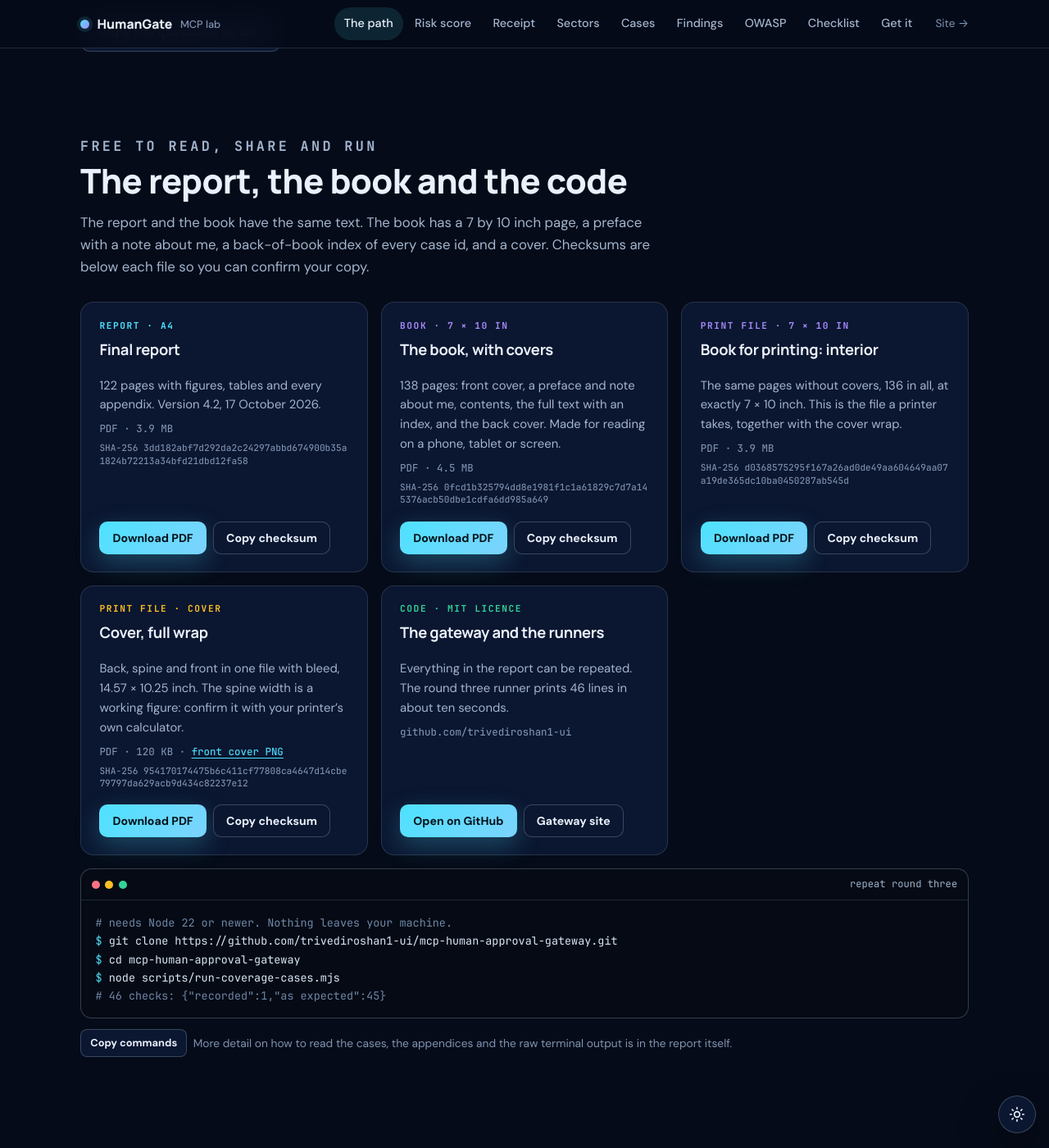
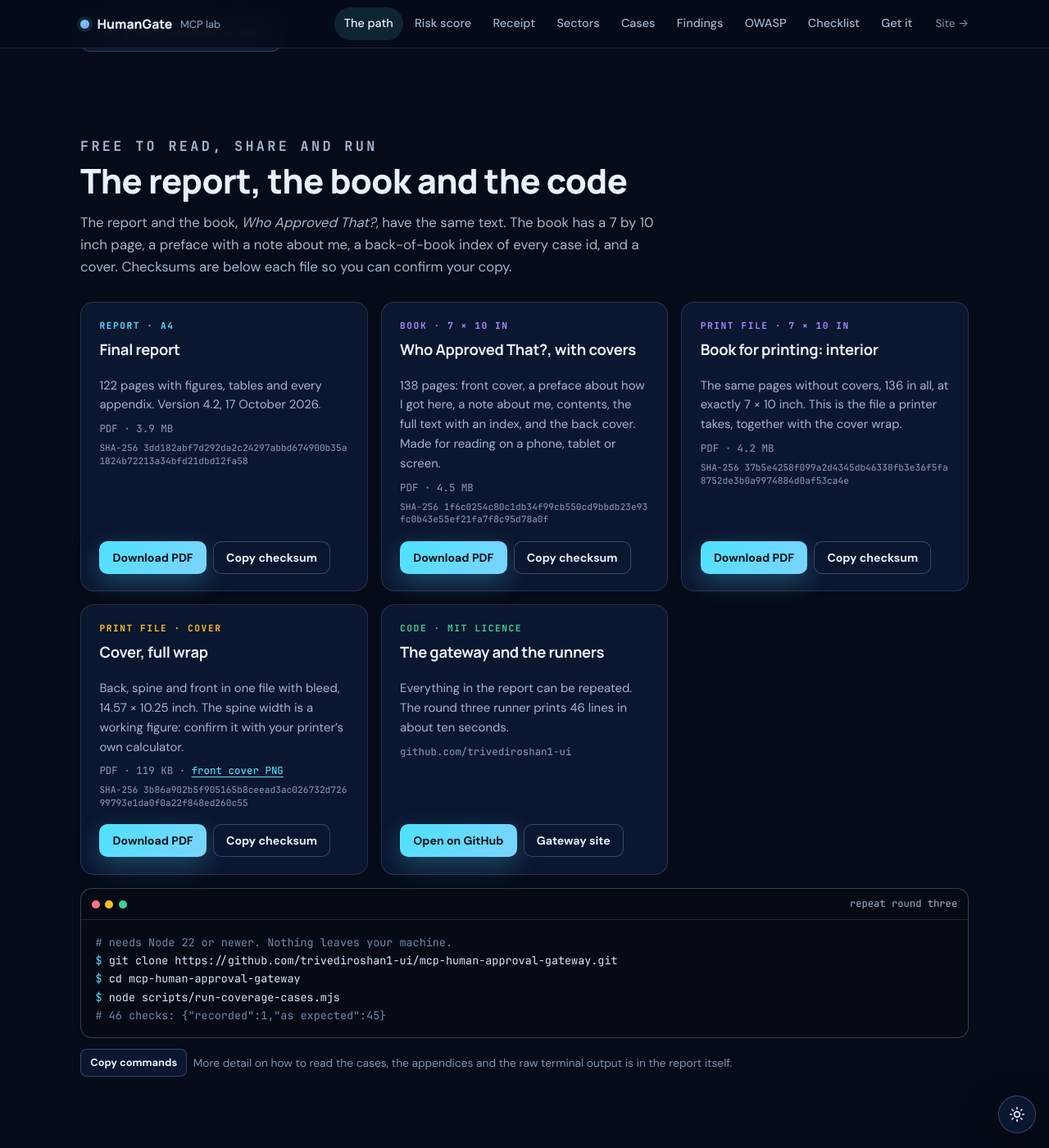
Before and after one commit to trivediroshan1-ui/trivediroshan1-ui.github.io, a Jekyll site: the page mcp-lab-portal/index.html, which Jekyll copies as it is, in a window 1280 px wide and 1400 px high, scrolled down 14328 px. Shown: the whole window at 82% size. Built offline with Jekyll 4.4.1, drawn with Linux system fonts in a browser that asks for light colours; some of the changed text lies outside the part shown.

Commit message:
Book renamed Who Approved That?, new cover, title page and spine; preface rewritten in my own words; book files renamed

```diff
--- a/assets/chatbot-data.js
+++ b/assets/chatbot-data.js
@@ -243,7 +243,7 @@
     url: "/mcp-lab-results/",
     keywords: ["mcp results","mcp test results","how many tests","76 cases","210 tests","what failed","test report","mcp report pdf","report"],
     answer:
-      "The results page lists what happened in the MCP lab tests: 210 automated tests and a 76-case runner, with 72 as expected, 1 different and 3 for information. It records the gaps found and what was fixed, and the full 122-page final report (and a 138-page book edition with covers, free as a PDF), covering three rounds and 210 scripted checks (round three looked at the permit and receipt, identity, secrets and 20 made-up sector tools), is a PDF at /assets/humangate-mcp-lab-final-report.pdf. A separate portal at /mcp-lab-portal/ lets you explore the path, a risk score calculator, 161 cases and the findings. Tools are synthetic, reviewer names are typed rather than proven, and each case was run once on Roshan's own machines.",
+      "The results page lists what happened in the MCP lab tests: 210 automated tests and a 76-case runner, with 72 as expected, 1 different and 3 for information. It records the gaps found and what was fixed, and the full 122-page final report (and a 138-page book edition titled Who Approved That?, with covers, free as a PDF), covering three rounds and 210 scripted checks (round three looked at the permit and receipt, identity, secrets and 20 made-up sector tools), is a PDF at /assets/humangate-mcp-lab-final-report.pdf. A separate portal at /mcp-lab-portal/ lets you explore the path, a risk score calculator, 161 cases and the findings. Tools are synthetic, reviewer names are typed rather than proven, and each case was run once on Roshan's own machines.",
   },
   {
     id: "mcp-lab-use-cases",
--- a/mcp-lab-case-study/index.html
+++ b/mcp-lab-case-study/index.html
@@ -92,7 +92,7 @@
       <section>
         <h2>Honest limits</h2>
         <p class="body-text">One run each, on my machines, with synthetic tools. This shows what this gateway did on these cases. It does not prove it secure.</p>
-        <p class="mcp-cta"><a class="btn btn-primary" href="/assets/humangate-mcp-lab-final-report.pdf">Download the full report (PDF, 122 pages)</a> <a class="btn btn-ghost" href="/mcp-lab-portal/">Explore the portal</a> <a class="btn btn-ghost" href="/assets/humangate-mcp-lab-book.pdf">The book (PDF, 138 pages with covers)</a> <a class="btn btn-ghost" href="/mcp-human-approval-gateway/">Try the lab in your browser</a> <a class="btn btn-ghost" href="https://github.com/trivediroshan1-ui/mcp-human-approval-gateway">Source on GitHub</a></p>
+        <p class="mcp-cta"><a class="btn btn-primary" href="/assets/humangate-mcp-lab-final-report.pdf">Download the full report (PDF, 122 pages)</a> <a class="btn btn-ghost" href="/mcp-lab-portal/">Explore the portal</a> <a class="btn btn-ghost" href="/assets/who-approved-that-book.pdf">Read the book: Who Approved That? (PDF, 138 pages)</a> <a class="btn btn-ghost" href="/mcp-human-approval-gateway/">Try the lab in your browser</a> <a class="btn btn-ghost" href="https://github.com/trivediroshan1-ui/mcp-human-approval-gateway">Source on GitHub</a></p>
       </section>
       <aside class="hg-next" aria-labelledby="hg-next-t">
         <p class="eyebrow">Where next</p>
--- a/mcp-lab-portal/index.html
+++ b/mcp-lab-portal/index.html
@@ -54,8 +54,8 @@
         </div>
       </div>
       <figure class="cover3d">
-        <img src="/assets/humangate-mcp-lab-book-cover-front.png" width="1069" height="1538" alt="Front cover of the book edition: Can a person stay in control of an AI agent?" decoding="async">
-        <figcaption>The book edition, 7 by 10 inch, free as a PDF</figcaption>
+        <img src="/assets/who-approved-that-cover-front.png" width="1069" height="1538" alt="Front cover of the book Who Approved That?" decoding="async">
+        <figcaption><b>Who Approved That?</b> The book, 7 by 10 inch, free as a PDF</figcaption>
       </figure>
     </div>
 
@@ -223,20 +223,20 @@
 <section class="s" id="get">
   <div class="wrap">
     <div class="sh"><p class="eyebrow">Free to read, share and run</p><h2>The report, the book and the code</h2>
-      <p>The report and the book have the same text. The book has a 7 by 10 inch page, a preface with a note about me, a back-of-book index of every case id, and a cover. Checksums are below each file so you can confirm your copy.</p></div>
+      <p>The report and the book, <em>Who Approved That?</em>, have the same text. The book has a 7 by 10 inch page, a preface with a note about me, a back-of-book index of every case id, and a cover. Checksums are below each file so you can confirm your copy.</p></div>
     <div class="dl">
       <article class="card" style="--k:var(--cy)"><span class="tag">Report &middot; A4</span><h3>Final report</h3><p>122 pages with figures, tables and every appendix. Version 4.2, 17 October 2026.</p><span class="meta">PDF &middot; 3.9 MB</span>
         <div class="hash">SHA-256 3dd182abf7d292da2c24297abbd674900b35a1824b72213a34bfd21dbd12fa58</div>
         <div class="row"><a class="btn sm pri" href="/assets/humangate-mcp-lab-final-report.pdf">Download PDF</a><button class="btn sm" type="button" data-copy="3dd182abf7d292da2c24297abbd674900b35a1824b72213a34bfd21dbd12fa58">Copy checksum</button></div></article>
-      <article class="card" style="--k:var(--vi)"><span class="tag" style="color:var(--vi)">Book &middot; 7 &times; 10 in</span><h3>The book, with covers</h3><p>138 pages: front cover, a preface and note about me, contents, the full text with an index, and the back cover. Made for reading on a phone, tablet or screen.</p><span class="meta">PDF &middot; 4.5 MB</span>
-        <div class="hash">SHA-256 0fcd1b325794dd8e1981f1c1a61829c7d7a145376acb50dbe1cdfa6dd985a649</div>
-        <div class="row"><a class="btn sm pri" href="/assets/humangate-mcp-lab-book.pdf">Download PDF</a><button class="btn sm" type="button" data-copy="0fcd1b325794dd8e1981f1c1a61829c7d7a145376acb50dbe1cdfa6dd985a649">Copy checksum</button></div></article>
-      <article class="card" style="--k:var(--vi)"><span class="tag" style="color:var(--vi)">Print file &middot; 7 &times; 10 in</span><h3>Book for printing: interior</h3><p>The same pages without covers, 136 in all, at exactly 7 &times; 10 inch. This is the file a printer takes, together with the cover wrap.</p><span class="meta">PDF &middot; 3.9 MB</span>
-        <div class="hash">SHA-256 d0368575295f167a26ad0de49aa604649aa07a19de365dc10ba0450287ab545d</div>
-        <div class="row"><a class="btn sm pri" href="/assets/humangate-mcp-lab-book-interior.pdf">Download PDF</a><button class="btn sm" type="button" data-copy="d0368575295f167a26ad0de49aa604649aa07a19de365dc10ba0450287ab545d">Copy checksum</button></div></article>
-      <article class="card" style="--k:var(--am)"><span class="tag" style="color:var(--am)">Print file &middot; cover</span><h3>Cover, full wrap</h3><p>Back, spine and front in one file with bleed, 14.57 &times; 10.25 inch. The spine width is a working figure: confirm it with your printer&rsquo;s own calculator.</p><span class="meta">PDF &middot; 120 KB &middot; <a href="/assets/humangate-mcp-lab-book-cover-front.png">front cover PNG</a></span>
-        <div class="hash">SHA-256 954170174475b6c411cf77808ca4647d14cbe79797da629acb9d434c82237e12</div>
-        <div class="row"><a class="btn sm pri" href="/assets/humangate-mcp-lab-book-cover-wrap.pdf">Download PDF</a><button class="btn sm" type="button" data-copy="954170174475b6c411cf77808ca4647d14cbe79797da629acb9d434c82237e12">Copy checksum</button></div></article>
+      <article class="card" style="--k:var(--vi)"><span class="tag" style="color:var(--vi)">Book &middot; 7 &times; 10 in</span><h3>Who Approved That?, with covers</h3><p>138 pages: front cover, a preface about how I got here, a note about me, contents, the full text with an index, and the back cover. Made for reading on a phone, tablet or screen.</p><span class="meta">PDF &middot; 4.5 MB</span>
+        <div class="hash">SHA-256 1f6c0254c80c1db34f99cb550cd9bbdb23e93fc0b43e55ef21fa7f8c95d78a0f</div>
+        <div class="row"><a class="btn sm pri" href="/assets/who-approved-that-book.pdf">Download PDF</a><button class="btn sm" type="button" data-copy="1f6c0254c80c1db34f99cb550cd9bbdb23e93fc0b43e55ef21fa7f8c95d78a0f">Copy checksum</button></div></article>
+      <article class="card" style="--k:var(--vi)"><span class="tag" style="color:var(--vi)">Print file &middot; 7 &times; 10 in</span><h3>Book for printing: interior</h3><p>The same pages without covers, 136 in all, at exactly 7 &times; 10 inch. This is the file a printer takes, together with the cover wrap.</p><span class="meta">PDF &middot; 4.2 MB</span>
+        <div class="hash">SHA-256 37b5e4258f099a2d4345db46338fb3e36f5fa8752de3b0a9974884d0af53ca4e</div>
+        <div class="row"><a class="btn sm pri" href="/assets/who-approved-that-book-interior.pdf">Download PDF</a><button class="btn sm" type="button" data-copy="37b5e4258f099a2d4345db46338fb3e36f5fa8752de3b0a9974884d0af53ca4e">Copy checksum</button></div></article>
+      <article class="card" style="--k:var(--am)"><span class="tag" style="color:var(--am)">Print file &middot; cover</span><h3>Cover, full wrap</h3><p>Back, spine and front in one file with bleed, 14.57 &times; 10.25 inch. The spine width is a working figure: confirm it with your printer&rsquo;s own calculator.</p><span class="meta">PDF &middot; 119 KB &middot; <a href="/assets/who-approved-that-cover-front.png">front cover PNG</a></span>
+        <div class="hash">SHA-256 3b86a902b5f905165b8ceead3ac026732d72699793e1da0f0a22f848ed260c55</div>
+        <div class="row"><a class="btn sm pri" href="/assets/who-approved-that-book-cover-wrap.pdf">Download PDF</a><button class="btn sm" type="button" data-copy="3b86a902b5f905165b8ceead3ac026732d72699793e1da0f0a22f848ed260c55">Copy checksum</button></div></article>
       <article class="card" style="--k:var(--em)"><span class="tag" style="color:var(--em)">Code &middot; MIT licence</span><h3>The gateway and the runners</h3><p>Everything in the report can be repeated. The round three runner prints 46 lines in about ten seconds.</p><span class="meta">github.com/trivediroshan1-ui</span>
         <div class="row"><a class="btn sm pri" href="https://github.com/trivediroshan1-ui/mcp-human-approval-gateway">Open on GitHub</a><a class="btn sm" href="/mcp-human-approval-gateway/">Gateway site</a></div></article>
     </div>
--- a/mcp-lab-results/index.html
+++ b/mcp-lab-results/index.html
@@ -88,7 +88,7 @@
         <h2>How to read this</h2>
         <p class="body-text">The gateway and every tool it guards are synthetic. Nothing real is touched. Each case was run once by a script that talks to the same <code>/mcp</code> endpoint the MCP Inspector uses. The lost-response and clock cases run inside the test harness, because the fault switch and the clock only exist there. A separate real 11-minute wait also ended in &ldquo;expired&rdquo;. Reviewer names are typed into the request, not authenticated, and one case shows why that matters. This shows what this gateway did on these cases. It does not prove it secure.</p>
         <p class="body-text">The short version: <a href="/mcp-lab-case-study/">the case study</a>. What each case does and why it matters: <a href="/mcp-lab-use-cases/">the use cases in detail</a>.</p>
-        <p class="mcp-cta"><a class="btn btn-primary" href="/assets/humangate-mcp-lab-final-report.pdf">Download the full report (PDF, 122 pages)</a> <a class="btn btn-ghost" href="/mcp-lab-portal/">Explore the portal</a> <a class="btn btn-ghost" href="/assets/humangate-mcp-lab-book.pdf">The book (PDF, 138 pages with covers)</a> <a class="btn btn-ghost" href="/mcp-human-approval-gateway/">Try the lab in your browser</a> <a class="btn btn-ghost" href="https://github.com/trivediroshan1-ui/mcp-human-approval-gateway">Source on GitHub</a></p>
+        <p class="mcp-cta"><a class="btn btn-primary" href="/assets/humangate-mcp-lab-final-report.pdf">Download the full report (PDF, 122 pages)</a> <a class="btn btn-ghost" href="/mcp-lab-portal/">Explore the portal</a> <a class="btn btn-ghost" href="/assets/who-approved-that-book.pdf">Read the book: Who Approved That? (PDF, 138 pages)</a> <a class="btn btn-ghost" href="/mcp-human-approval-gateway/">Try the lab in your browser</a> <a class="btn btn-ghost" href="https://github.com/trivediroshan1-ui/mcp-human-approval-gateway">Source on GitHub</a></p>
       </section>
       <aside class="hg-next" aria-labelledby="hg-next-t">
         <p class="eyebrow">Where next</p>
```
Also changed, not shown: mcp-lab-use-cases/index.html (+1 -1 lines), assets/chatbot-index.json, assets/humangate-mcp-lab-book-cover-front.png (deleted), assets/who-approved-that-cover-front.png (added), 6 other files.
